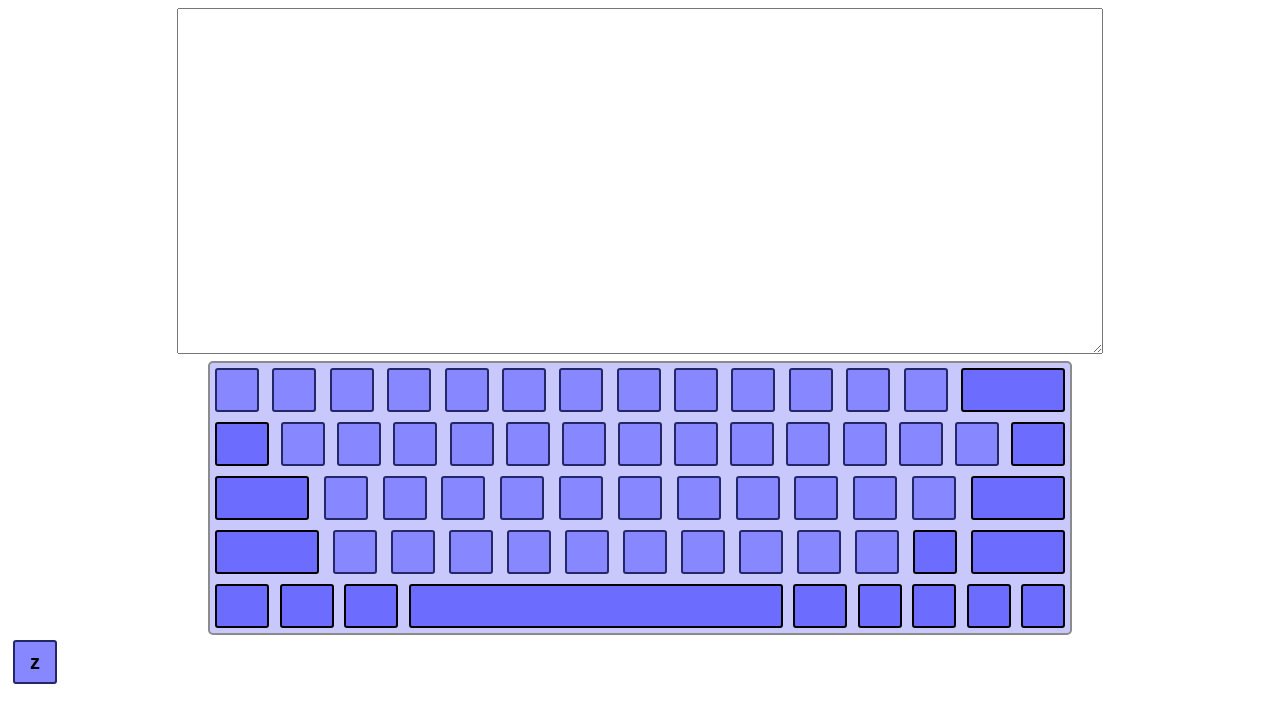
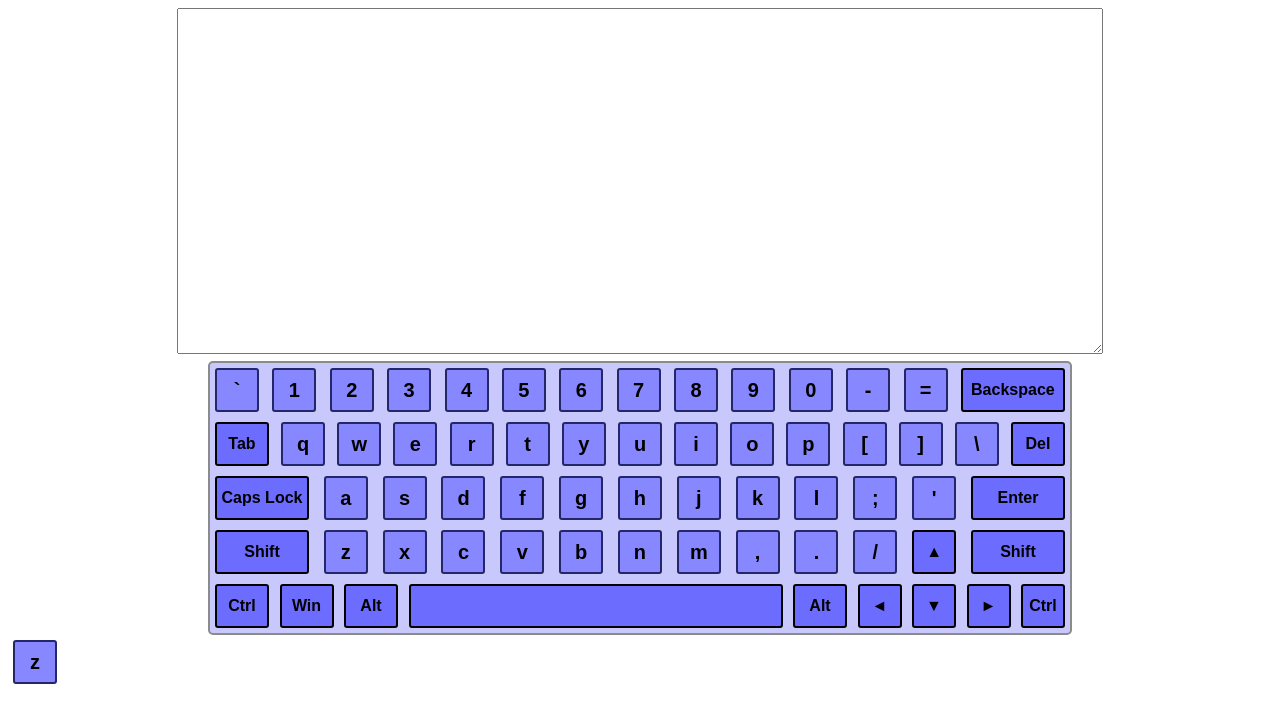
Before and after one commit to theNickola/virtual-keyboard, a website: page virtual-keyboard/index.html in a window 1280 px wide. Drawn offline with Linux system fonts and the light colour scheme.

Commit message:
feat: finish EN-en with natire keybord

```diff
--- a/virtual-keyboard/assets/EN-en.json
+++ b/virtual-keyboard/assets/EN-en.json
@@ -155,7 +155,7 @@
   },
   {
     "code": "Delete",
-    "value": "Delete"
+    "value": "Del"
   },
   {
     "code": "CapsLock",
@@ -301,7 +301,7 @@
   },
   {
     "code": "Space",
-    "value": "Space"
+    "value": " "
   },
   {
     "code": "AltRight",
--- a/virtual-keyboard/assets/keys.json
+++ b/virtual-keyboard/assets/keys.json
@@ -254,7 +254,7 @@
   {
     "code": "ShiftLeft",
     "isService": true,
-    "size": "xl",
+    "size": "l",
     "row": 4
   },
   {
--- a/virtual-keyboard/script.js
+++ b/virtual-keyboard/script.js
@@ -176,7 +176,10 @@ requestLang.onload = () => {
       }
     }
   }
+
+  for (let i = 0; i < arrayKeys.length; i += 1) {
+    arrayKeys[i].domElement.innerText = arrayKeys[i].value;
+  }
 };
 
 loadLanguage();
-console.log(arrayKeys);
--- a/virtual-keyboard/style.css
+++ b/virtual-keyboard/style.css
@@ -47,6 +47,7 @@
 .keyboard__key_type_service {
   background: #6c6cff;
   border-color: #000000;
+  font-size: 16px;
 }
 .keyboard__key:hover {
   opacity: 0.5;
```
